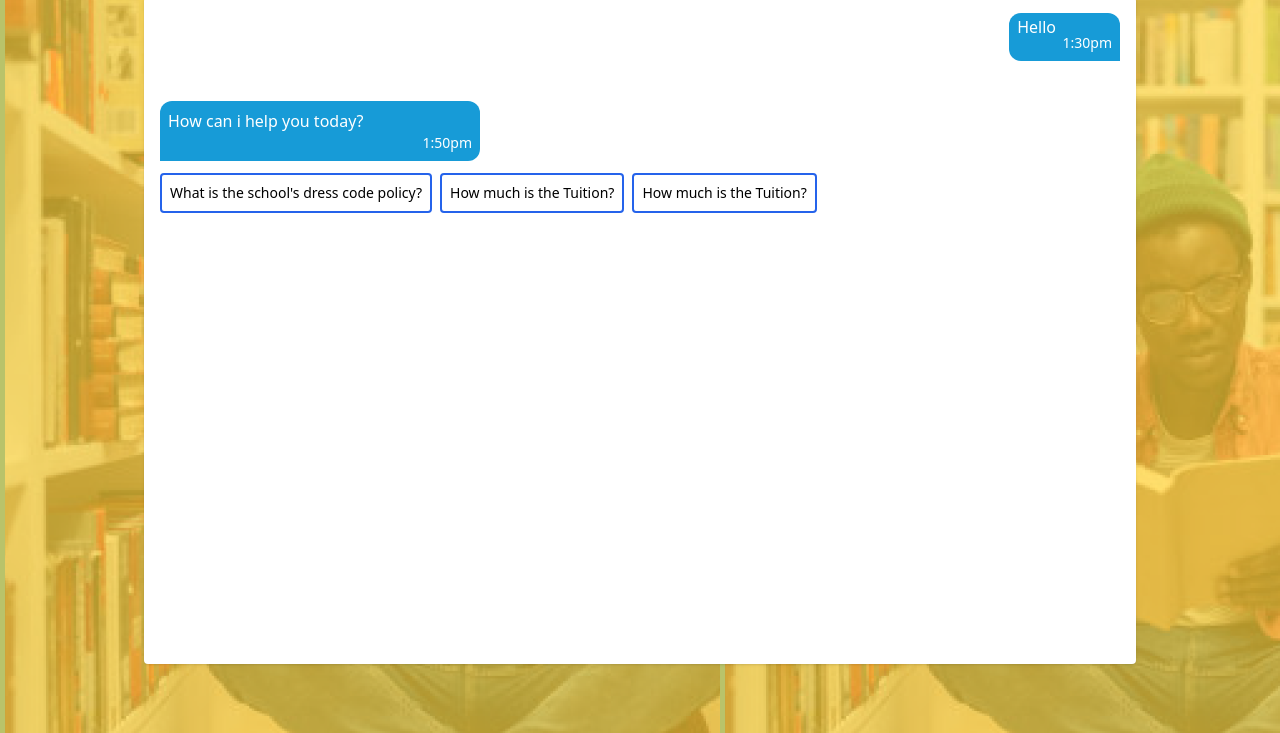
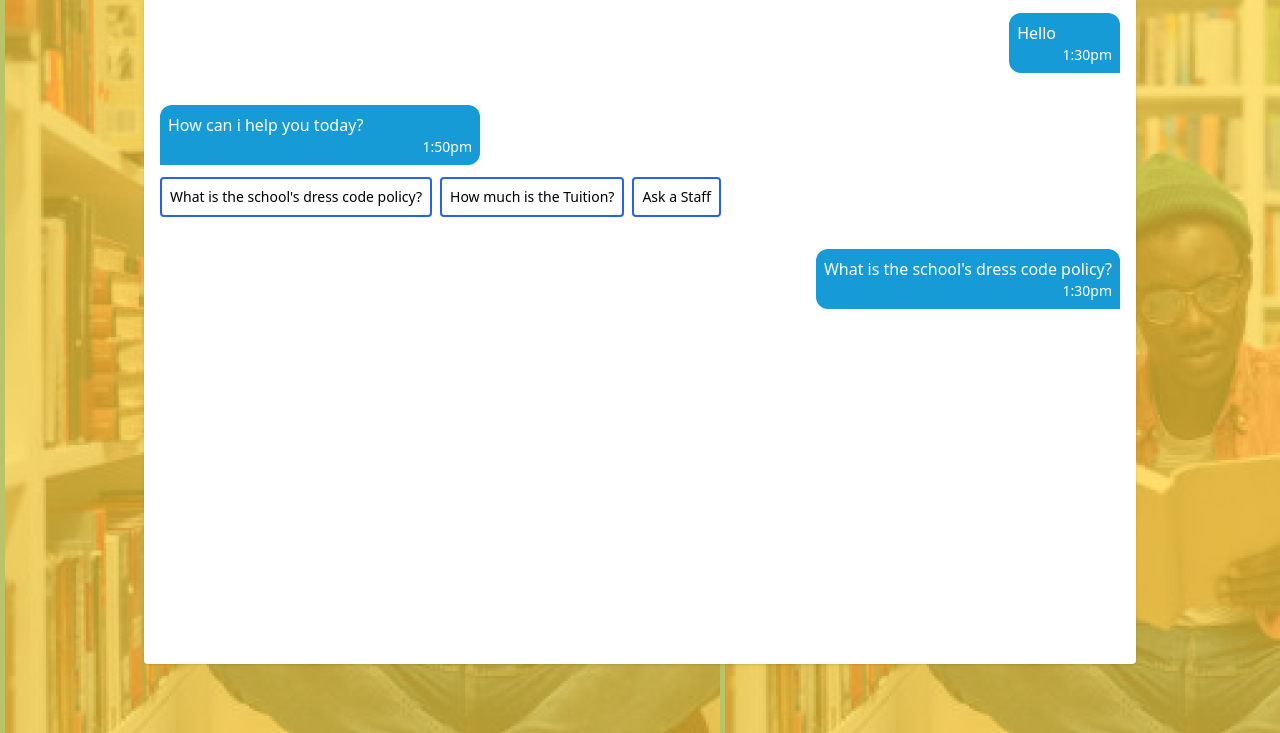
Before and after one commit to Vixs101/Chatbot, a website: page src/index.html in a window 1280 px wide. Shown: the part 67-800 px from the top of the page. Drawn offline with Linux system fonts and the light colour scheme.

Commit message:
made a few changes

```diff
--- a/src/index.html
+++ b/src/index.html
@@ -46,17 +46,19 @@
     <!-- conversation -->
     <section class="flex flex-col h-5/6  p-4 bg-white rounded shadow">
         <!-- user -->
-        <div class="flex flex-col self-end blue1 max-w-56 md:max-w-80 leading-3 text-white text-pretty p-2 rounded-t-xl rounded-bl-xl mb-10">
+        <div class="flex flex-col self-end blue1 max-w-56 md:max-w-80 text-white text-pretty p-2 rounded-t-xl rounded-bl-xl mb-8">
             <p class="text-wrap mr-14">Hello</p>
             <p class="text-sm self-end">1:30pm</p>
         </div>
+
         <!-- chatbot -->
         <div class="flex flex-col blue1 max-w-56 md:max-w-80 text-white text-pretty p-2 rounded-t-xl rounded-br-xl mb-3">
-            <p class="text-wrap mr-9">How can i help you today?</p>
+            <p class="text-wrap">How can i help you today?</p>
             <p class="text-sm self-end">1:50pm</p>
         </div>
+
         <!-- suggestions -->
-        <div class="flex gap-2">
+        <div class="flex gap-2 mb-8">
             <div class="border-2 rounded text-pretty cursor-pointer text-sm border-blue-600  md:max-w-34 p-2">
                 <p>What is the school's dress code policy?</p>
             </div>
@@ -64,8 +66,14 @@
                 <p>How much is the Tuition?</p>
             </div>
             <div class="border-2 rounded text-pretty cursor-pointer text-sm border-blue-600  md:max-w-34 p-2">
-                <p>How much is the Tuition?</p>
+                <p>Ask a Staff</p>
             </div>
+        </div>
+
+        <!-- user -->
+        <div class="flex flex-col self-end blue1 max-w-56 md:max-w-80 text-white text-pretty p-2 rounded-t-xl rounded-bl-xl mb-10">
+            <p class="text-wrap">What is the school's dress code policy?</p>
+            <p class="text-sm self-end">1:30pm</p>
         </div>
     </section>
 </body>
```
Also changed, not shown: dist/output.css.
